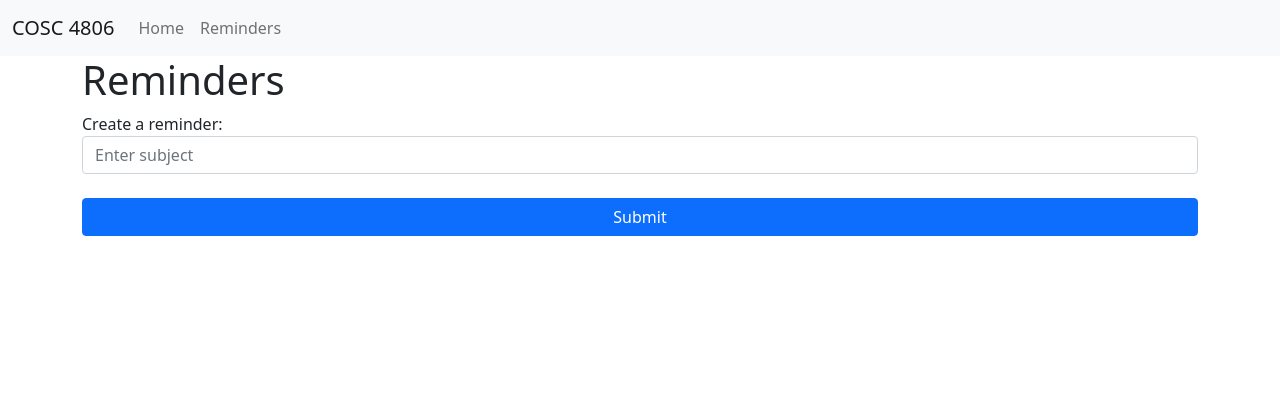
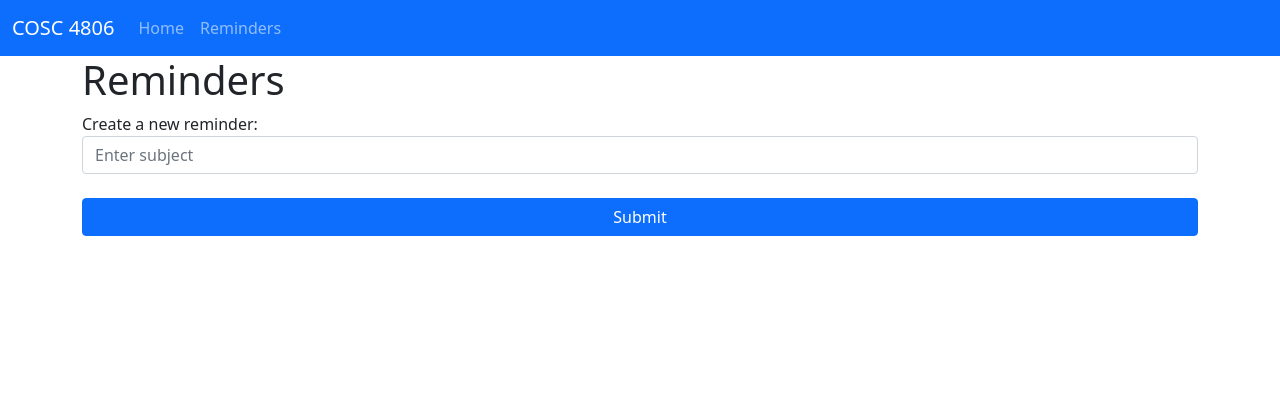
Before and after one commit to am-ping/cosc-4806, a PHP site: page /reminders in a window 1280 px wide. Shown: the top 420 px of the page. Run offline with PHP 8.4, Linux system fonts and the light colour scheme; the visitor is signed in with stand-in values (Sample User, id 1); data that the repository does not hold is empty.

Commit message:
Add some styling and refine the code

```diff
--- a/app/views/reminders/index.php
+++ b/app/views/reminders/index.php
@@ -10,7 +10,7 @@
 
     <form action="/reminders/create" method="post" >
         <div class="form-group">
-            <label for="subject">Create a reminder:</label>
+            <label for="subject">Create a new reminder:</label>
             <input required type="text" class="form-control" name="subject" placeholder="Enter subject">
         </div>
         <br>
@@ -28,7 +28,7 @@
                         </div>
                         <form action="/reminders/update/?id=<? echo $reminder['id'];?>" method="post" >
                             <div class="form-group">
-                                <input required type="text" class="form-control" name="new_subject" placeholder="Enter new subject">
+                                <input required type="text" class="form-control" name="new_subject" placeholder="New subject">
                                 <button type="submit" class="btn btn-primary" style="width: 100%;">Update</button>
                             </div>
                         </form>
--- a/app/views/templates/header.php
+++ b/app/views/templates/header.php
@@ -15,7 +15,7 @@ if (!isset($_SESSION['auth'])) {
     <meta name="mobile-web-app-capable" content="yes">
   </head>
   <body>
-    <nav class="navbar navbar-expand-lg navbar-light bg-light">
+    <nav class="navbar navbar-dark navbar-expand-lg bg-primary">
       <div class="container-fluid">
         <a class="navbar-brand" href="#">COSC 4806</a>
         <button class="navbar-toggler" type="button" data-bs-toggle="collapse" data-bs-target="#navbarSupportedContent" aria-controls="navbarSupportedContent" aria-expanded="false" aria-label="Toggle navigation">
```
Also changed, not shown: app/views/reminders/delete.php (deleted), app/views/reminders/update.php (deleted).
